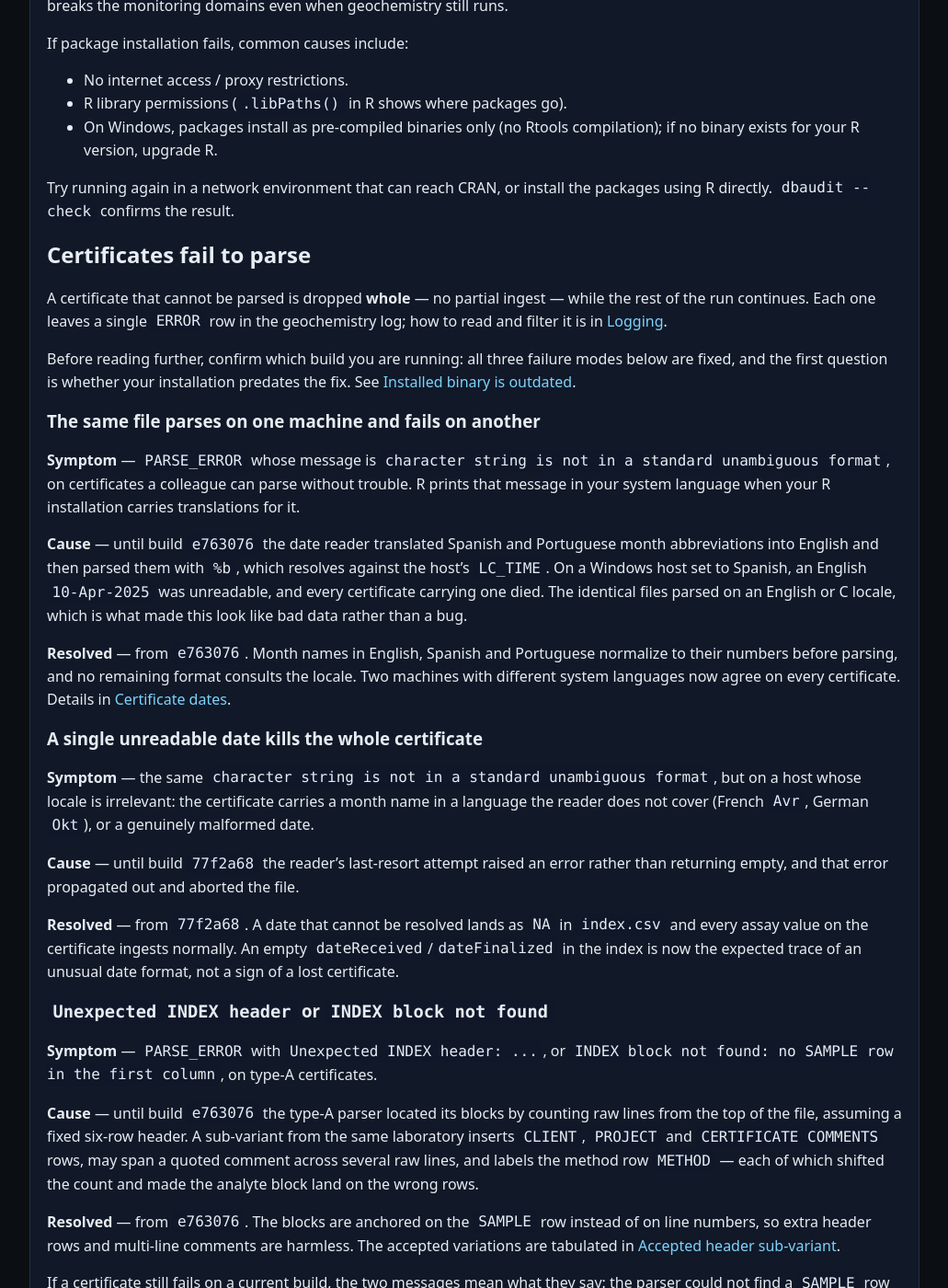
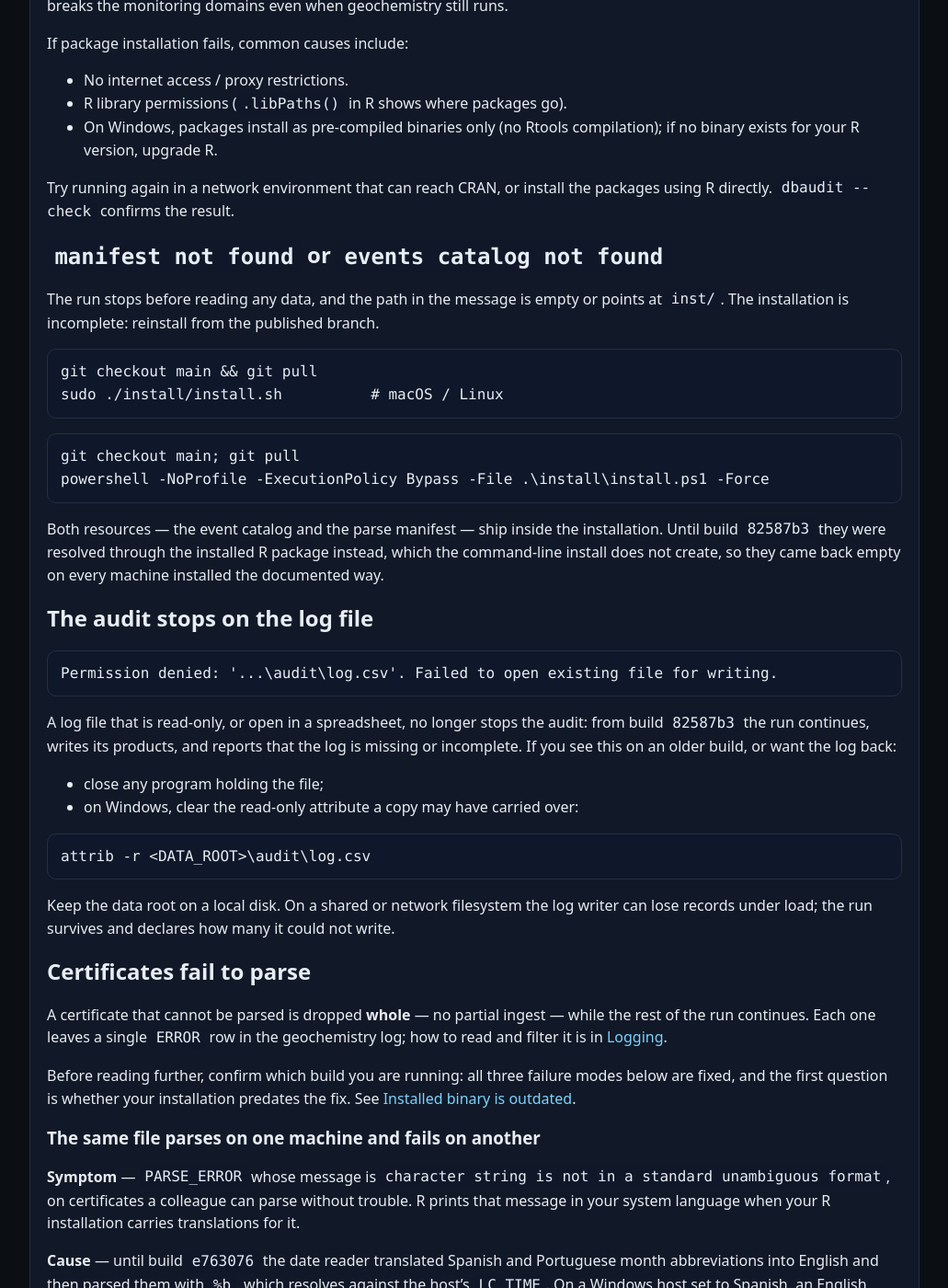
Before and after one commit to averriK/dbAudit, a Jekyll site: the page built from docs/troubleshooting.md, in a window 1280 px wide and 1400 px high, scrolled down 3156 px. Shown: the whole window at 92% size, without its empty margins (124-1155 px from the left). Built offline with Jekyll 4.4.1, drawn with Linux system fonts in a browser that asks for light colours.

Commit message:
Document the incomplete-install and locked-log failures
Two runs stopped today for reasons the guide did not cover: resources
resolved through an R package the command-line install never creates,
and a log file copied read-only. Both now have their symptom, their
cause and the build that fixed them, so a user meeting either can tell
whether reinstalling is the answer.

````diff
--- a/docs/troubleshooting.md
+++ b/docs/troubleshooting.md
@@ -135,6 +135,50 @@ If package installation fails, common causes include:
 
 Try running again in a network environment that can reach CRAN, or install the packages using R directly. `dbaudit --check` confirms the result.
 
+## `manifest not found` or `events catalog not found`
+
+The run stops before reading any data, and the path in the message is
+empty or points at `inst/`. The installation is incomplete: reinstall from
+the published branch.
+
+```bash
+git checkout main && git pull
+sudo ./install/install.sh          # macOS / Linux
+```
+
+```powershell
+git checkout main; git pull
+powershell -NoProfile -ExecutionPolicy Bypass -File .\install\install.ps1 -Force
+```
+
+Both resources — the event catalog and the parse manifest — ship inside
+the installation. Until build `82587b3` they were resolved through the
+installed R package instead, which the command-line install does not
+create, so they came back empty on every machine installed the documented
+way.
+
+## The audit stops on the log file
+
+```
+Permission denied: '...\audit\log.csv'. Failed to open existing file for writing.
+```
+
+A log file that is read-only, or open in a spreadsheet, no longer stops
+the audit: from build `82587b3` the run continues, writes its products,
+and reports that the log is missing or incomplete. If you see this on an
+older build, or want the log back:
+
+- close any program holding the file;
+- on Windows, clear the read-only attribute a copy may have carried over:
+
+```powershell
+attrib -r <DATA_ROOT>\audit\log.csv
+```
+
+Keep the data root on a local disk. On a shared or network filesystem the
+log writer can lose records under load; the run survives and declares how
+many it could not write.
+
 ## Certificates fail to parse
 
 A certificate that cannot be parsed is dropped **whole** — no partial ingest — while the rest of the run continues. Each one leaves a single `ERROR` row in the geochemistry log; how to read and filter it is in [Logging]({{ "/docs/logging/" | relative_url }}).
````
